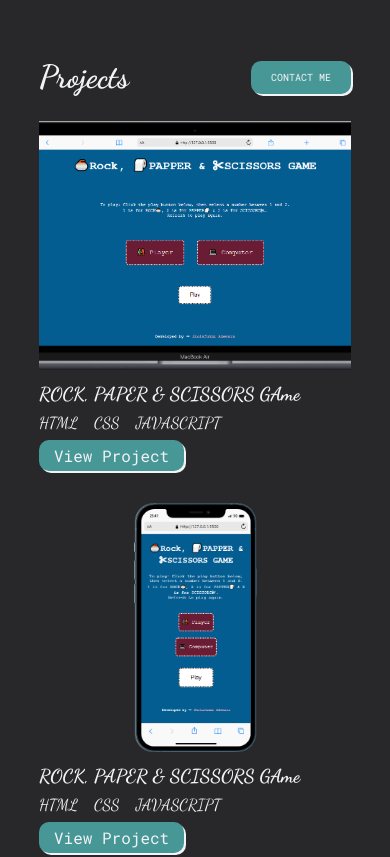
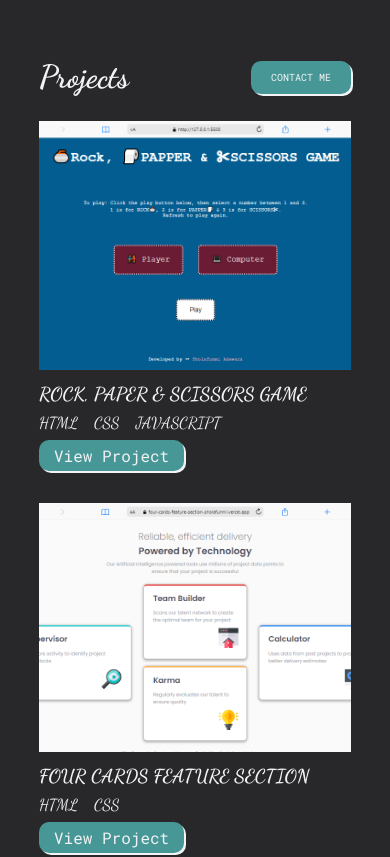
Before and after one commit to Sholafunmi/myPortfoliov1, a plain HTML site: page index.html in a window 390 px wide. Shown: the part 1540-2397 px from the top of the page. Drawn offline with nearby package versions, Linux system fonts and the light colour scheme; a web font is replaced by a local one.

Commit message:
addProject

```diff
--- a/index.html
+++ b/index.html
@@ -128,7 +128,7 @@
 
                     </div>
                     <div class="text">
-                        <h3>ROCK, PAPER & SCISSORS GAme  </h3>
+                        <h3>ROCK, PAPER & SCISSORS GAME  </h3>
                         <div class="frameWork">
                             <p>HTML</p>
                             <p>CSS</p>
@@ -144,13 +144,12 @@
 
                 </div>
                 <div class="text">
-                    <h3>ROCK, PAPER & SCISSORS GAme </h3>
+                    <h3>FOUR CARDS FEATURE SECTION </h3>
                     <div class="frameWork">
                         <p>HTML</p>
                         <p>CSS</p>
-                        <p> JAVASCRIPT </P>
                     </div>
-                    <a href="https://rock-paper-scissors-gamee-sholafunmi.vercel.app/" target="_blank"> View Project</a>
+                    <a href="https://four-cards-feature-section-sholafunmi.vercel.app/" target="_blank"> View Project</a>
                 </div>
              </div>
 
--- a/styles.css
+++ b/styles.css
@@ -313,7 +313,7 @@ background-repeat: no-repeat;
 }
 
 
-
+/* SKILLS FOR MOBILE  */
 @media only screen and (max-width:600px){
     #skills{
         border-top: 10px solid #489797;
@@ -356,6 +356,8 @@ background-repeat: no-repeat;
         border-bottom-right-radius: 10px;
     }
 }
+
+/* PROJECTS  */
 #projects{
     width: 100%;
     height: fit-content;
@@ -480,20 +482,21 @@ box-shadow: 5px 6px #489797;
 
 
 .projectSample7 .image{
-    background: url(./images/rps2.png);
+    background: url(./images/RPSdESKTOP2.png);
     background-position: center;
     background-size: cover;
     background-repeat: no-repeat;
     width: 100%;
 }
 .projectSample8 .image{
-    background: url(./images/rps1.png);
+    background: url(./images/FCFS_desktopView2.png);
     background-position: center;
-    background-size: contain;
+    background-size: cover;
     background-repeat: no-repeat;
     width: 100%;
 }
 
+/* PROJECT FOR MOBILE  */
 @media only screen and (max-width:600px){
     #projects{
         padding-top: 4em;
@@ -603,6 +606,20 @@ box-shadow: 5px 6px #489797;
           background-size: cover;
           background-repeat: no-repeat;
       }
+      .projectSample7 .image{
+        background: url(./images/RPSdESKTOP2.png);
+        background-position: center;
+        background-size: cover;
+        background-repeat: no-repeat;
+        width: 100%;
+    }
+    .projectSample8 .image{
+        background: url(./images/FCFS_desktopView2.png);
+        background-position: center;
+        background-size: cover;
+        background-repeat: no-repeat;
+        width: 100%;
+    }
 }
 
 
```
Also changed, not shown: images/FCFS_desktopView.png (added), images/FCFS_desktopView2.png (added), images/RPSdESKTOP2.png (added).
